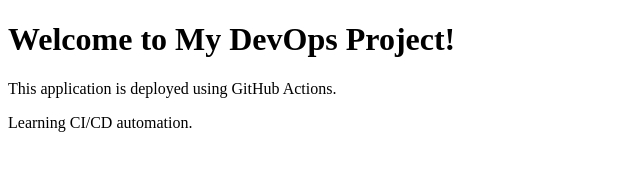
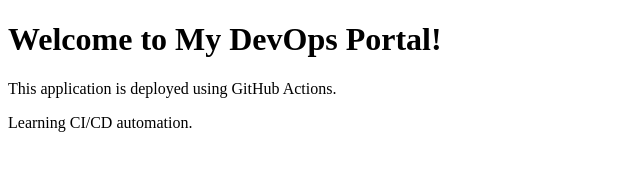
Before and after one commit to karahud/github-actions-devops-project, a plain HTML site: page website/index.html in a window 1280 px wide. Shown: the full height of the page, 0-640 px from the left. Drawn offline with Linux system fonts and the light colour scheme.

```diff
--- a/website/index.html
+++ b/website/index.html
@@ -4,7 +4,7 @@
     <title>DevOps Learning Portal</title>
 </head>
 <body>
-    <h1>Welcome to My DevOps Project!</h1>
+    <h1>Welcome to My DevOps Portal!</h1>
     <p>This application is deployed using GitHub Actions.</p>
     <p>Learning CI/CD automation.</p>
 </body>
```
